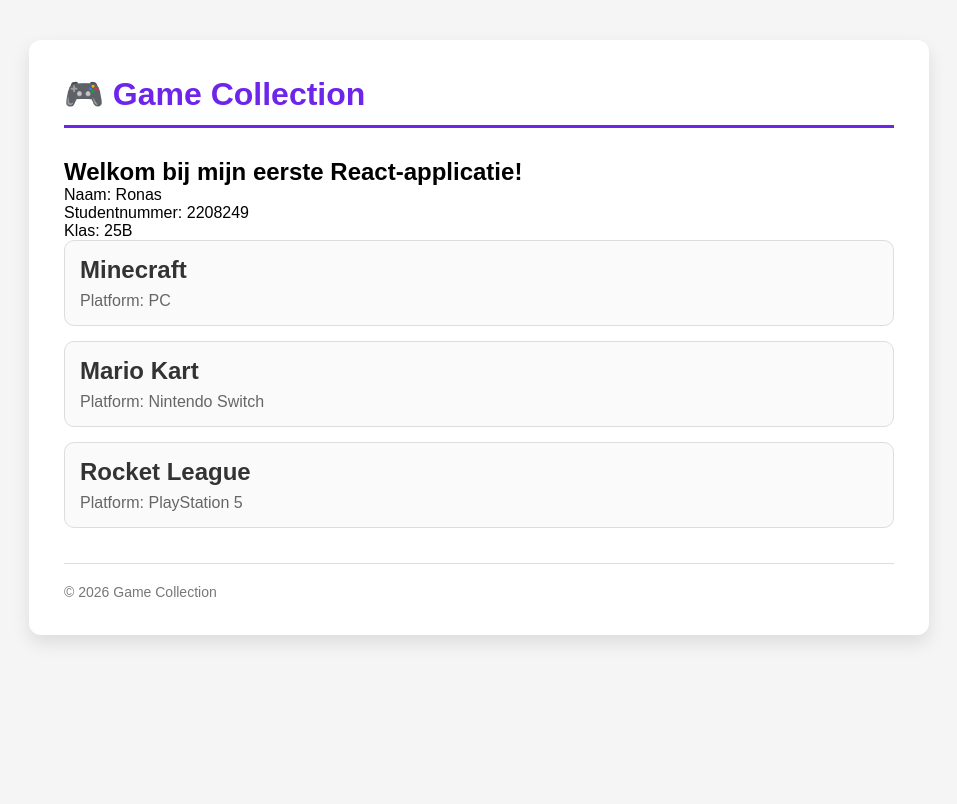
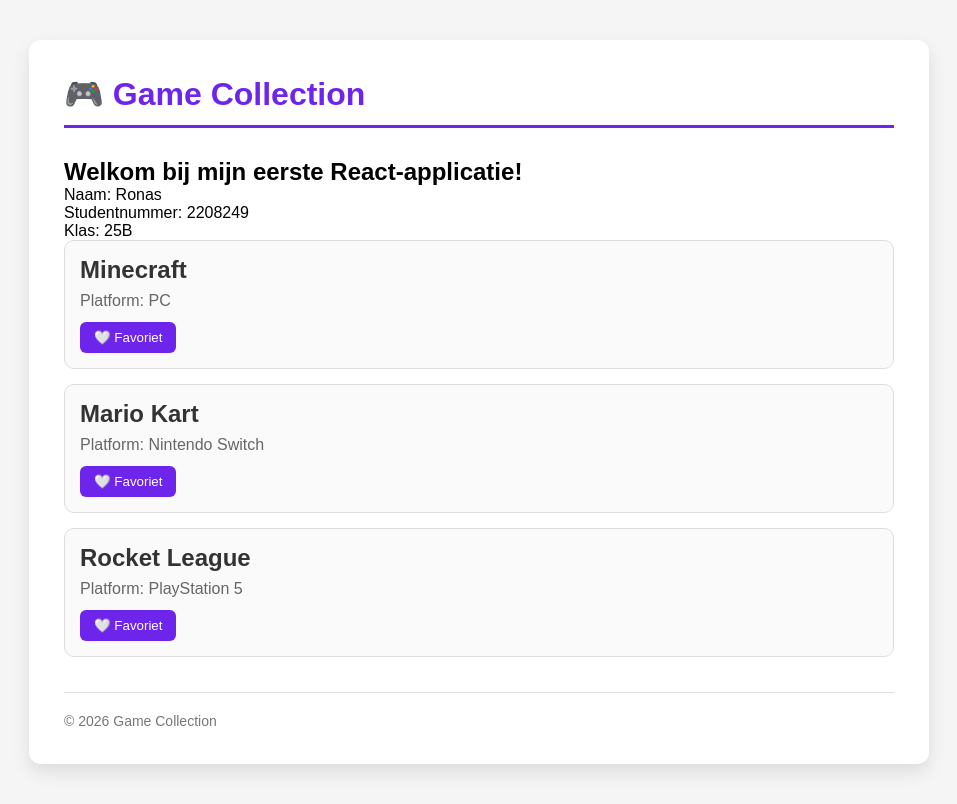
Before and after one commit to rbroesk-dev/Game-Collection, a React (Vite) app in the folder game-collection/: page / in a window 1280 px wide. Shown: the whole page, without its empty margins (161-1118 px from the left). Built offline with nearby package versions, Linux system fonts and the light colour scheme.

Commit message:
Les 5 - useState toegepast

```diff
--- a/game-collection/src/App.css
+++ b/game-collection/src/App.css
@@ -45,6 +45,21 @@
     color: #666;
 }
 
+.favorite-button {
+    margin-top: 12px;
+    padding: 8px 14px;
+    background-color: #6e25eb;
+    color: white;
+    border: none;
+    border-radius: 6px;
+    cursor: pointer;
+    transition: background-color .2s;
+}
+
+.favorite-button:hover {
+    background-color: #5b1fd0;
+}
+
 footer {
     margin-top: 35px;
     padding-top: 20px;
--- a/game-collection/src/components/GameCard.jsx
+++ b/game-collection/src/components/GameCard.jsx
@@ -1,8 +1,19 @@
+import { useState } from "react";
+
 function GameCard(props) {
+    const [favorite, setFavorite] = useState(false);
+
     return (
         <div className="game-card">
             <h2>{props.title}</h2>
             <p>Platform: {props.platform}</p>
+
+            <button
+                className="favorite-button"
+                onClick={() => setFavorite(!favorite)}
+            >
+                {favorite ? "❤️ Favoriet" : "🤍 Favoriet"}
+            </button>
         </div>
     );
 }
```
